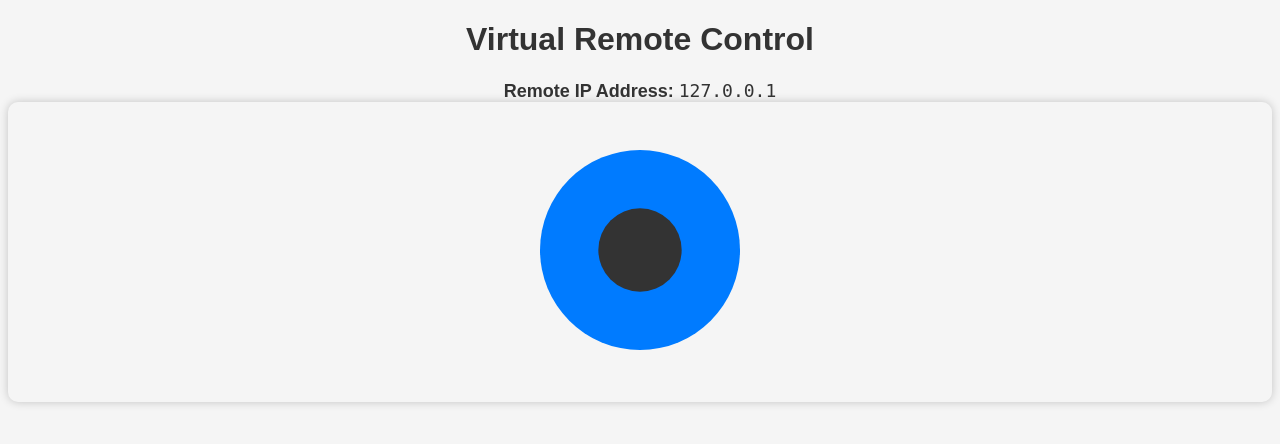
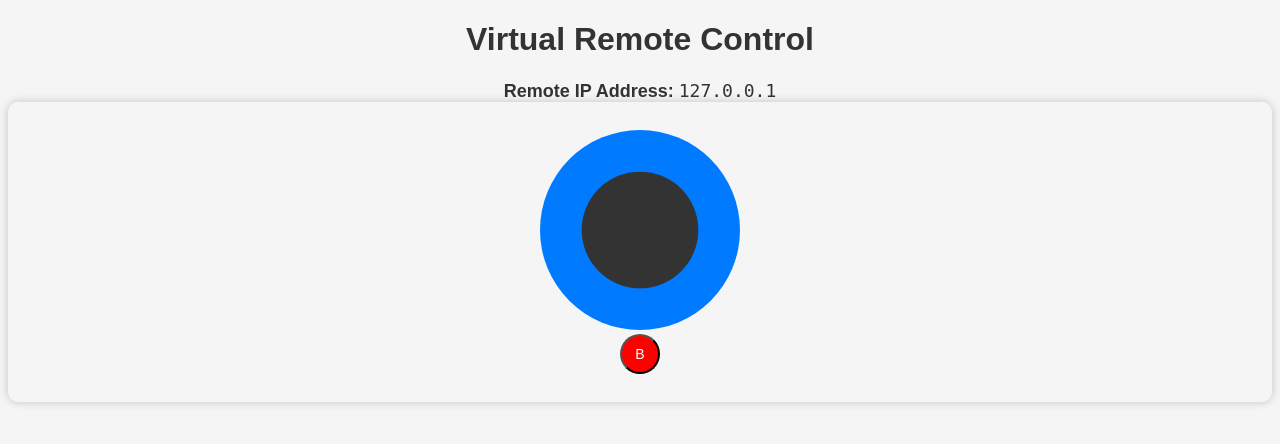
Before and after one commit to ad1107/virtual-remote-control, a Flask app: page / in a window 1280 px wide. Shown: the top 444 px of the page. Run offline with Flask 3, Linux system fonts and the light colour scheme; parts of the project's set-up code (start-up, migrations or seed data) failed here and were passed over.

Commit message:
Center button fix and experimentally adding back button

```diff
--- a/templates/index.html
+++ b/templates/index.html
@@ -53,6 +53,20 @@
             height: var(--button-size); /* Use the global variable for button size */
         }
 
+        /* Style the back button */
+        .back-button {
+            width: 40px; /* Adjust the button size */
+            height: 40px; /* Adjust the button size */
+            border-radius: 50%; /* Make the button circular */
+            background-color: #ff0000; /* Red background color */
+            color: #fff; /* White text color */
+            display: flex;
+            align-items: center;
+            justify-content: center;
+            font-size: 14px; /* Adjust the font size */
+            cursor: pointer; /* Show pointer cursor on hover */
+        }
+
         /* Style the IP address display */
         .ip-address {
             text-align: center;
@@ -78,12 +92,17 @@
             <circle cx="60" cy="60" r="60" fill="#007bff"></circle>
 
             <!-- Inner circle -->
-            <circle cx="60" cy="60" r="25" fill="#333"></circle>
+            <circle cx="60" cy="60" r="35" fill="#333"></circle>
         </svg>
     </div>
+
+    <!-- Back button -->
+    <button class="back-button" onclick="sendDirection('back')">B</button>
 </div>
 
 <script>
+    //Linking the center button size
+    const centerButtonSize = parseInt(getComputedStyle(document.documentElement).getPropertyValue('--button-size'));
     // JavaScript code to handle virtual d-pad interactions
     // Use AJAX to send the selected direction to the server
     const centerButton = document.getElementById('center-button');
@@ -105,7 +124,8 @@
         // Determine the direction based on the distance
         let direction = 'center';
 
-        if (distanceFromCenter > 25) {
+        // Automatic center padding
+        if (distanceFromCenter > centerButtonSize) {
             if (Math.abs(offsetX) > Math.abs(offsetY)) {
                 if (offsetX > 0) {
                     direction = 'right';
```
